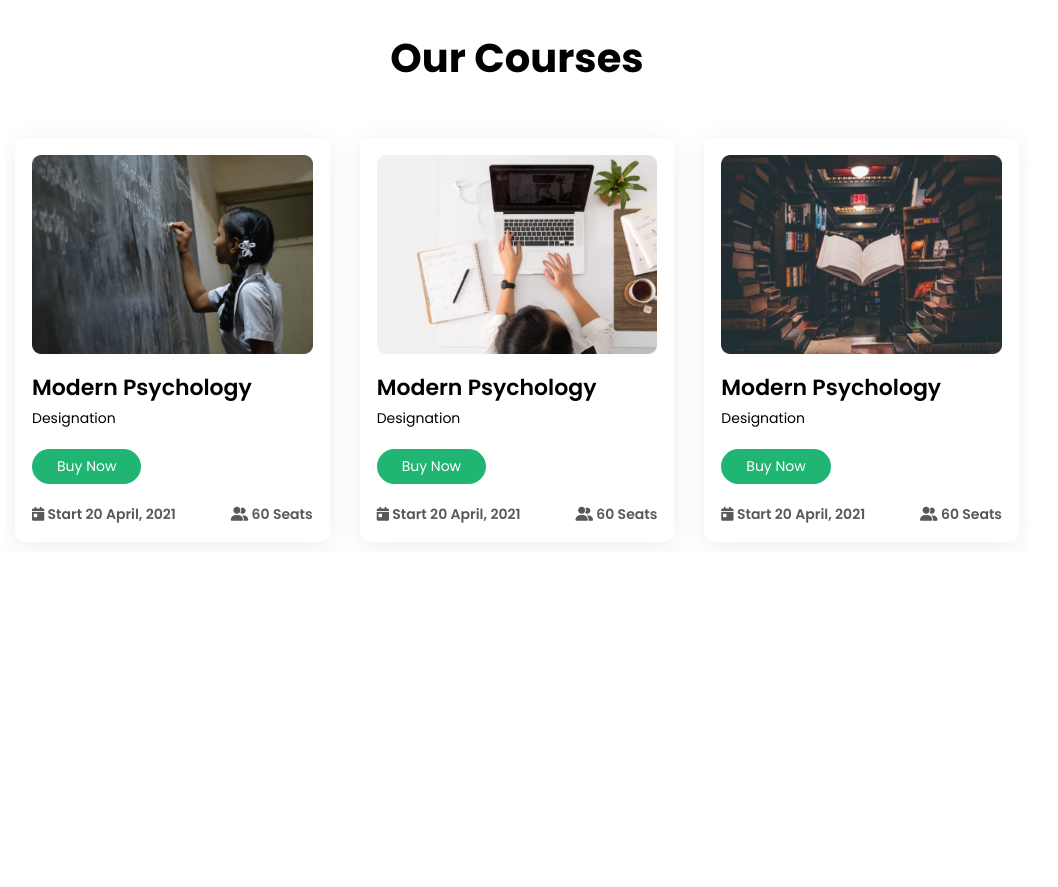
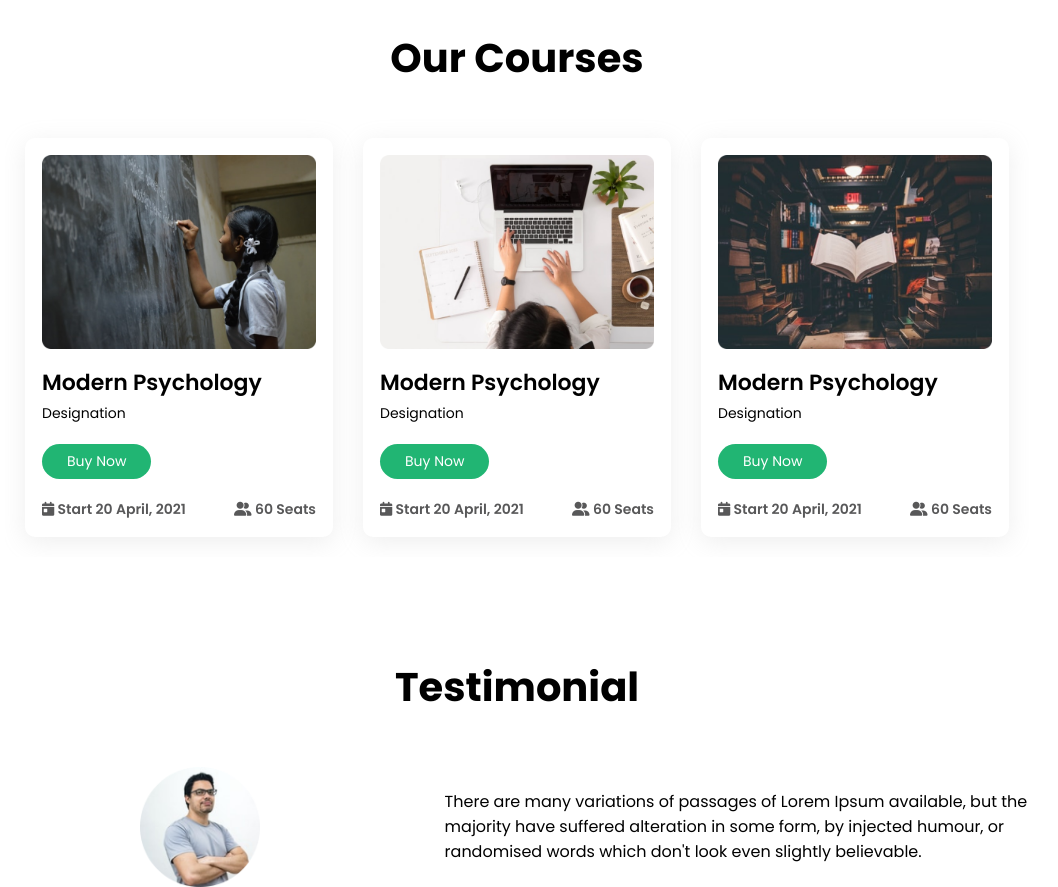
Before and after one commit to AbdullahAlAnasSaimon/e-school, a plain HTML site: page index.html in a window 1280 px wide. Shown: the part 960-1847 px from the top of the page, without its empty margins (123-1181 px from the left). Before the commit the page ends 1512 px from the top, so only its background shows below. Drawn offline with Linux system fonts and the light colour scheme.

Commit message:
testimonial complete

```diff
--- a/index.html
+++ b/index.html
@@ -152,6 +152,26 @@
             </div>
         </section>
         <!-- courses section end -->
+
+        <!-- testimonial start -->
+        <section class="testimonial">
+            <div class="container">
+                <div class="testimonial-wrapper">
+                    <h1 class="courses-title">Testimonial</h1>
+                    <div class="test-devider">
+                        <div class="testimonial-img">
+                            <img src="images/Photos/Man.png" alt="">
+                        </div>
+                        <div class="testimonial-details">
+                            <p>There are many variations of passages of Lorem Ipsum available, but the
+                                majority have suffered alteration in some form, by injected humour,
+                               or randomised words which don't look even slightly believable.</p>
+                        </div>
+                    </div>
+                </div>
+            </div>
+        </section>
+        <!-- testimonial end -->
     </main>
     <!-- main end -->
 
--- a/style.css
+++ b/style.css
@@ -101,7 +101,7 @@ section{
     cursor: pointer;
 }
 /* grownig styles */
-.growing, .courses{
+.growing, .courses, .testimonial{
     margin-top: 100px;
     display: flex;
     justify-content: center;
@@ -149,7 +149,7 @@ section{
     display: grid;
     grid-template-columns: repeat(3, 1fr);
     gap: 30px;
-    margin: 10px 10px;
+    margin: 20px;
 }
 .course{
     background-color: #fff;
@@ -184,3 +184,21 @@ section{
     font-weight: 600;
     color: #585859;
 }
+/* testimonials styles */
+.test-devider{
+    display: flex;
+    align-items: center;
+    justify-content: center;
+    gap: 50px;
+}
+.testimonial-img{
+    width: 40%;
+}
+.testimonial-img img{
+    width: 120px;
+    display: block;
+    margin: 0 auto;
+}
+.testimonial-details{
+    width: 60%;
+}
```
